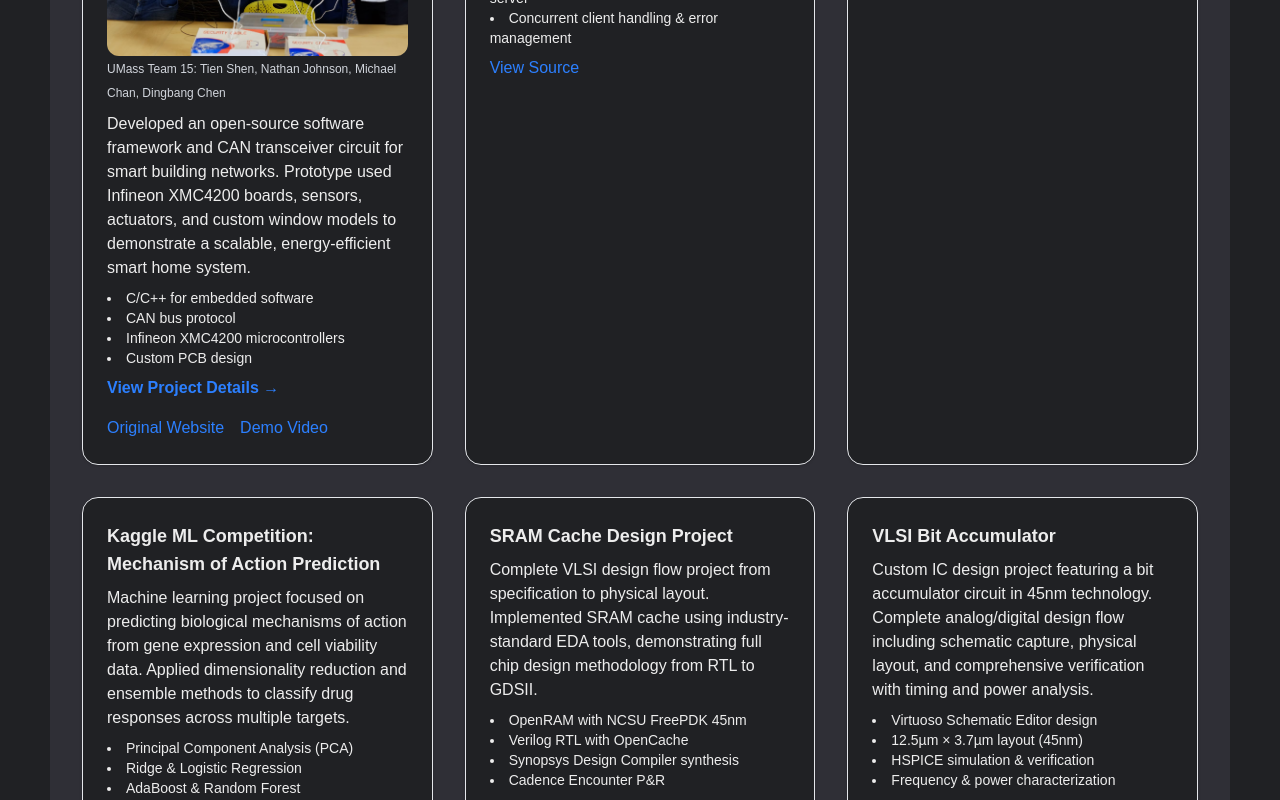
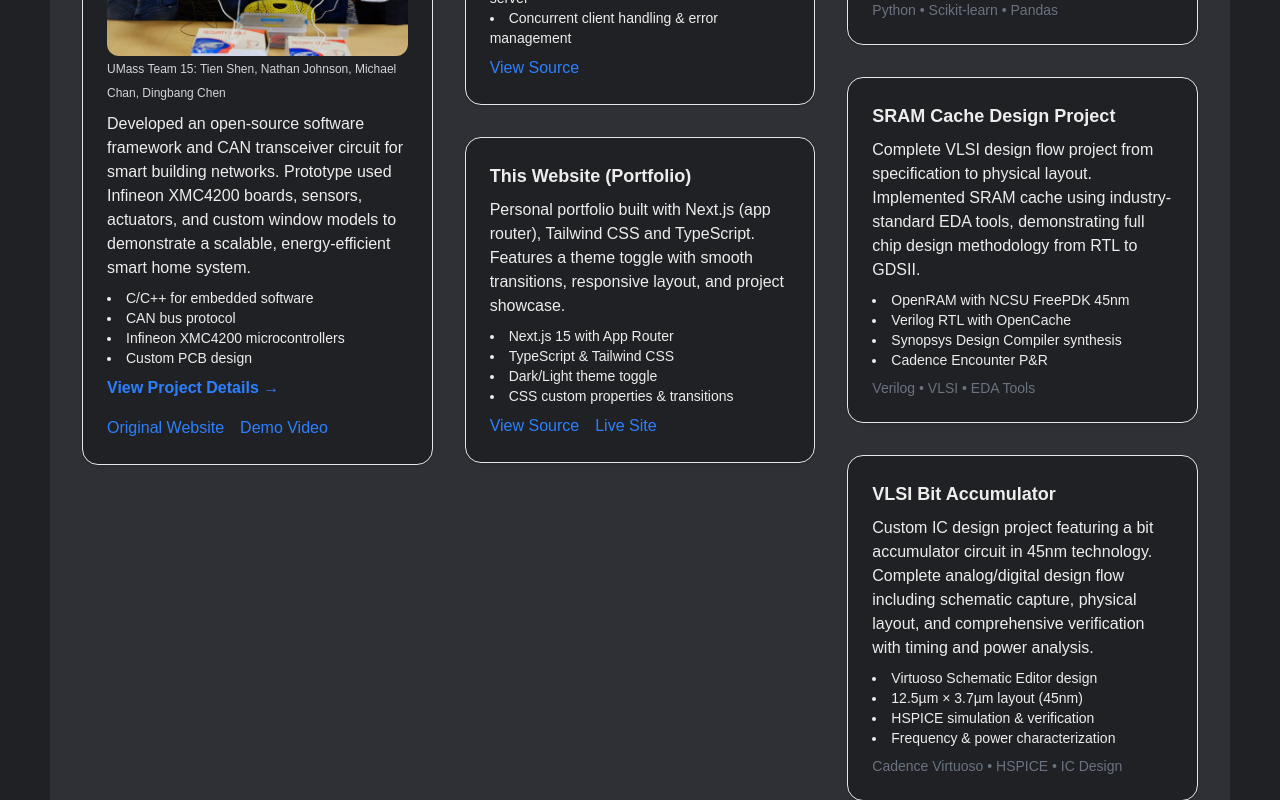
Before and after one commit to tienshen/tien-portfolio-website, a Next.js app: page / in a window 1280 px wide. Shown: the part 900-1700 px from the top of the page. Built offline with nearby package versions, Linux system fonts and the light colour scheme.

Commit message:
updated projects section to stack project text boxes

```diff
--- a/app/page.tsx
+++ b/app/page.tsx
@@ -25,8 +25,8 @@ export default function Home() {
   <section id="projects" className="p-8 bg-box mb-6 mx-[50px] rounded-2xl">
   <h2 className="text-2xl font-bold mb-6 text-center">Projects</h2>
   <hr className="border-t border-gray-400 dark:border-gray-600 mb-10" />
-        <div className="grid md:grid-cols-2 lg:grid-cols-3 gap-8 max-w-7xl mx-auto">
-          <div className="p-6 bg-[var(--background)] rounded-2xl shadow-sm border border-gray-200 dark:border-gray-700 hover:shadow-lg transition-shadow overflow-hidden">
+        <div className="columns-1 md:columns-2 lg:columns-3 gap-8 max-w-7xl mx-auto space-y-8">
+          <div className="p-6 bg-[var(--background)] rounded-2xl shadow-sm border border-gray-200 dark:border-gray-700 hover:shadow-lg transition-shadow overflow-hidden break-inside-avoid mb-8">
             {/* Title with collage background */}
             <div className="relative -mx-6 -mt-6 mb-4 p-6 pt-8 rounded-t-2xl overflow-hidden">
               {/* Collage background */}
@@ -70,7 +70,7 @@ export default function Home() {
             </div>
           </div>
 
-          <div className="p-6 bg-[var(--background)] rounded-2xl shadow-sm border border-gray-200 dark:border-gray-700">
+          <div className="p-6 bg-[var(--background)] rounded-2xl shadow-sm border border-gray-200 dark:border-gray-700 break-inside-avoid mb-8">
             <h3 className="text-lg font-bold mb-2">Multi-threaded HTTP Server</h3>
             <p className="mb-2">High-performance HTTP server developed in C++ with collaborative graduate-level research. Implemented comprehensive support for HTTP requests, JPEG image serving, and error handling with multi-threading architecture for concurrent client connections.</p>
             <ul className="mb-2 list-disc list-inside text-sm">
@@ -85,7 +85,7 @@ export default function Home() {
             </div>
           </div>
 
-          <div className="p-6 bg-[var(--background)] rounded-2xl shadow-sm border border-gray-200 dark:border-gray-700">
+          <div className="p-6 bg-[var(--background)] rounded-2xl shadow-sm border border-gray-200 dark:border-gray-700 break-inside-avoid mb-8">
             <h3 className="text-lg font-bold mb-2">This Website (Portfolio)</h3>
             <p className="mb-2">Personal portfolio built with Next.js (app router), Tailwind CSS and TypeScript. Features a theme toggle with smooth transitions, responsive layout, and project showcase.</p>
             <ul className="mb-2 list-disc list-inside text-sm">
@@ -102,7 +102,7 @@ export default function Home() {
 
 
 
-          <div className="p-6 bg-[var(--background)] rounded-2xl shadow-sm border border-gray-200 dark:border-gray-700">
+          <div className="p-6 bg-[var(--background)] rounded-2xl shadow-sm border border-gray-200 dark:border-gray-700 break-inside-avoid mb-8">
             <h3 className="text-lg font-bold mb-2">Kaggle ML Competition: Mechanism of Action Prediction</h3>
             <p className="mb-2">Machine learning project focused on predicting biological mechanisms of action from gene expression and cell viability data. Applied dimensionality reduction and ensemble methods to classify drug responses across multiple targets.</p>
             <ul className="mb-2 list-disc list-inside text-sm">
@@ -116,7 +116,7 @@ export default function Home() {
             </div>
           </div>
 
-          <div className="p-6 bg-[var(--background)] rounded-2xl shadow-sm border border-gray-200 dark:border-gray-700">
+          <div className="p-6 bg-[var(--background)] rounded-2xl shadow-sm border border-gray-200 dark:border-gray-700 break-inside-avoid mb-8">
             <h3 className="text-lg font-bold mb-2">SRAM Cache Design Project</h3>
             <p className="mb-2">Complete VLSI design flow project from specification to physical layout. Implemented SRAM cache using industry-standard EDA tools, demonstrating full chip design methodology from RTL to GDSII.</p>
             <ul className="mb-2 list-disc list-inside text-sm">
@@ -130,7 +130,7 @@ export default function Home() {
             </div>
           </div>
 
-          <div className="p-6 bg-[var(--background)] rounded-2xl shadow-sm border border-gray-200 dark:border-gray-700">
+          <div className="p-6 bg-[var(--background)] rounded-2xl shadow-sm border border-gray-200 dark:border-gray-700 break-inside-avoid mb-8">
             <h3 className="text-lg font-bold mb-2">VLSI Bit Accumulator</h3>
             <p className="mb-2">Custom IC design project featuring a bit accumulator circuit in 45nm technology. Complete analog/digital design flow including schematic capture, physical layout, and comprehensive verification with timing and power analysis.</p>
             <ul className="mb-2 list-disc list-inside text-sm">
```
